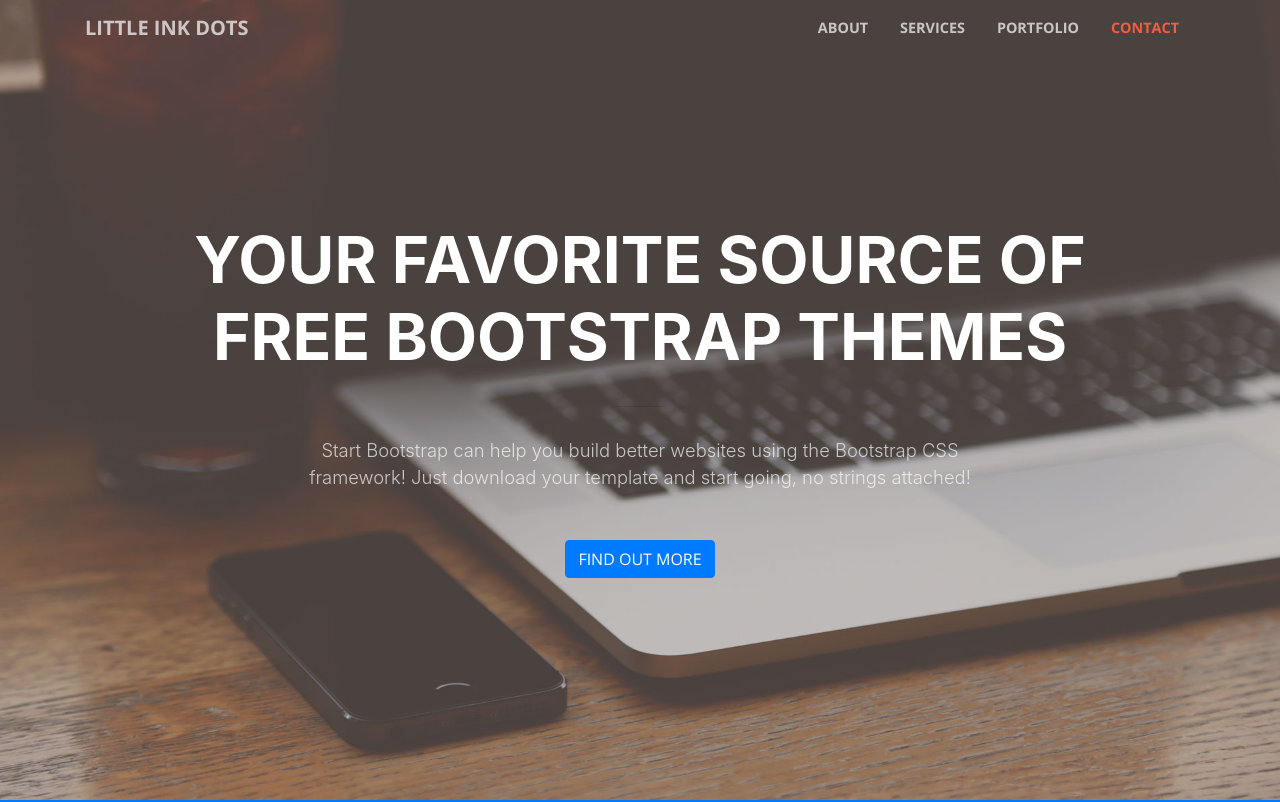
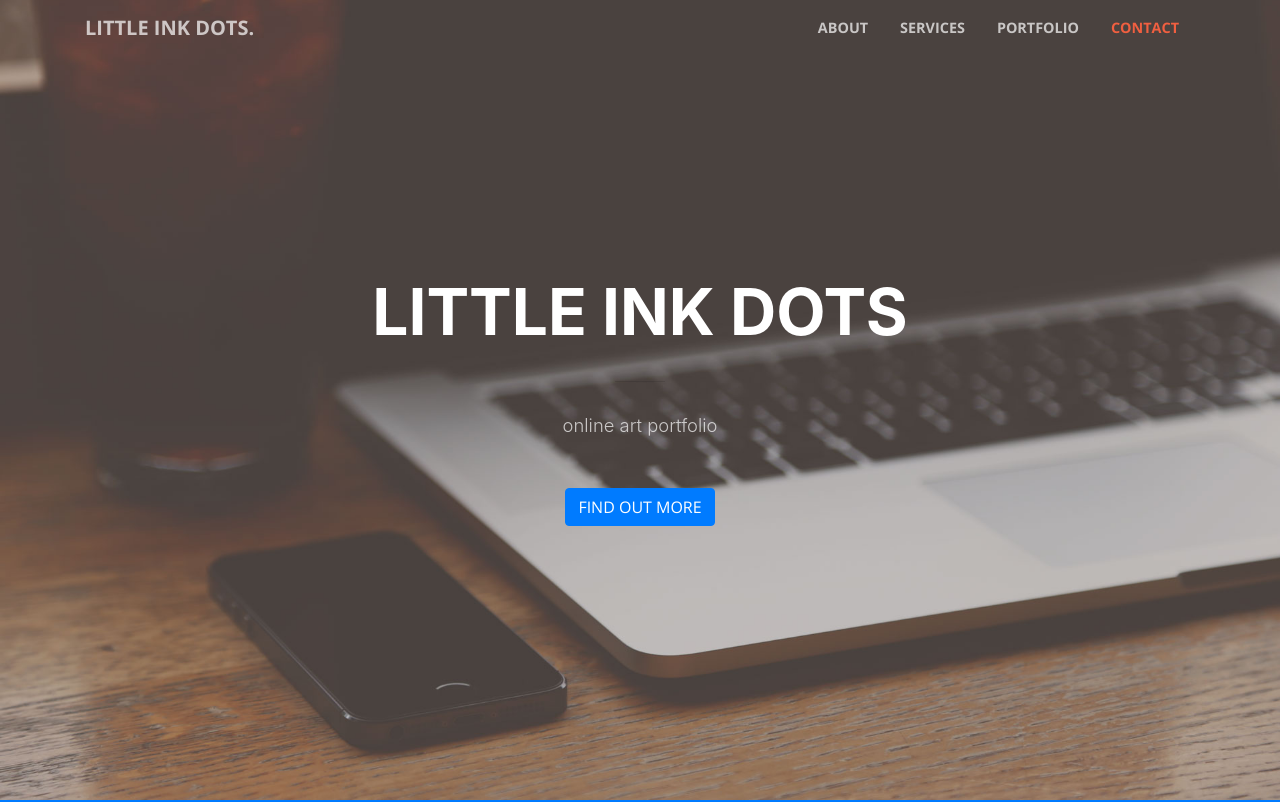
Before and after one commit to amynolan/littleinkdots, a website with bundled scripts: page index.html in a window 1280 px wide. Shown: the top 802 px of the page. Built offline with nearby package versions, Linux system fonts and the light colour scheme.

Commit message:
Change 2

```diff
--- a/index.html
+++ b/index.html
@@ -31,7 +31,7 @@
     <!-- Navigation -->
     <nav class="navbar navbar-expand-lg navbar-light fixed-top" id="mainNav">
       <div class="container">
-        <a class="navbar-brand js-scroll-trigger" href="#page-top">Little Ink Dots</a>
+        <a class="navbar-brand js-scroll-trigger" href="#page-top">Little Ink Dots.</a>
         <button class="navbar-toggler navbar-toggler-right" type="button" data-toggle="collapse" data-target="#navbarResponsive" aria-controls="navbarResponsive" aria-expanded="false" aria-label="Toggle navigation">
           <span class="navbar-toggler-icon"></span>
         </button>
@@ -59,12 +59,12 @@
         <div class="row">
           <div class="col-lg-10 mx-auto">
             <h1 class="text-uppercase">
-              <strong>Your Favorite Source of Free Bootstrap Themes</strong>
+              <strong>Little Ink Dots</strong>
             </h1>
             <hr>
           </div>
           <div class="col-lg-8 mx-auto">
-            <p class="text-faded mb-5">Start Bootstrap can help you build better websites using the Bootstrap CSS framework! Just download your template and start going, no strings attached!</p>
+            <p class="text-faded mb-5"> online art portfolio</p>
             <a class="btn btn-primary btn-xl js-scroll-trigger" href="#about">Find Out More</a>
           </div>
         </div>
```
